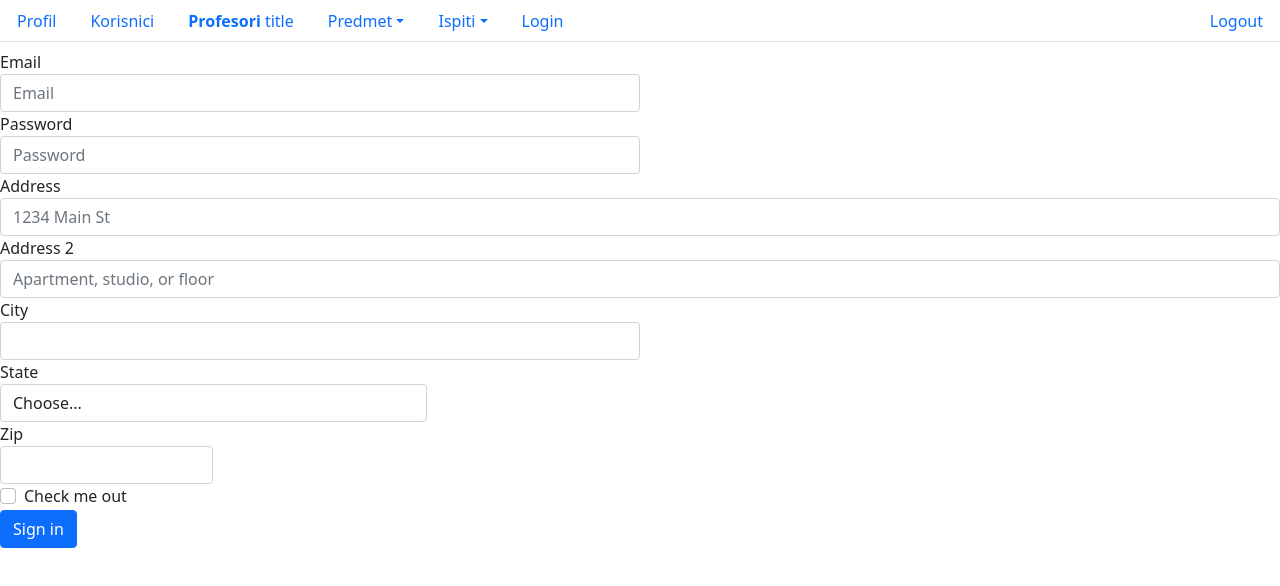
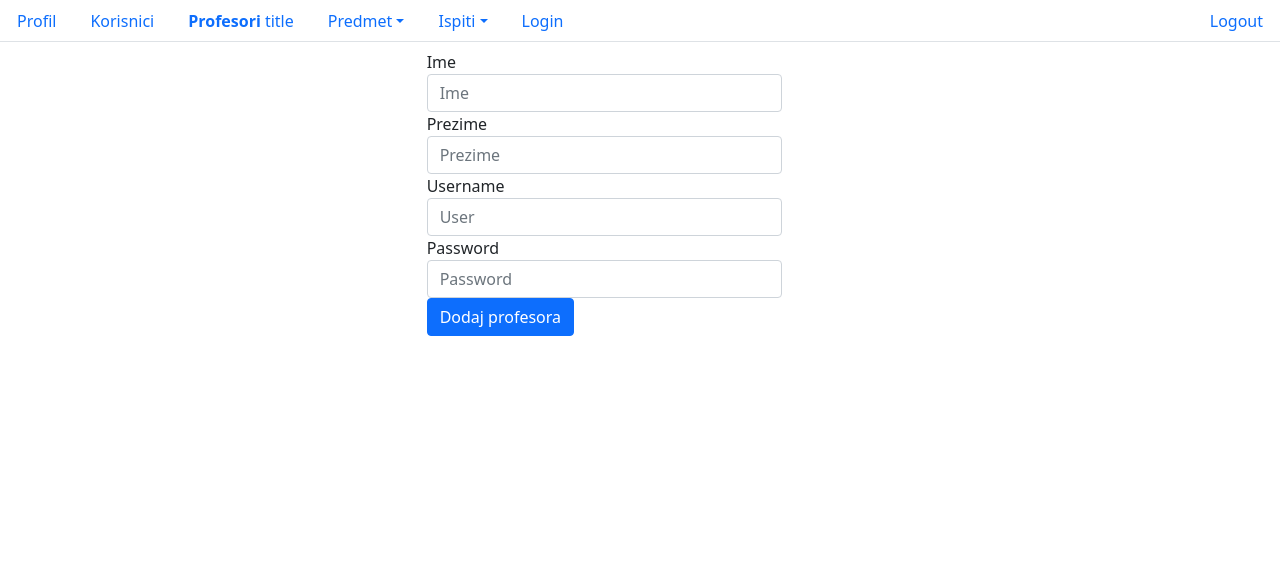
Before and after one commit to aleksandra49/eObrazovanje2022, an Angular app in the folder eObrazovanjeeFront/: page /addProfesor in a window 1280 px wide. Shown: the top 586 px of the page. Built offline with nearby package versions, Linux system fonts and the light colour scheme.

Commit message:
add profesor

```diff
--- a/eObrazovanjeeFront/src/app/app.module.ts
+++ b/eObrazovanjeeFront/src/app/app.module.ts
@@ -25,6 +25,7 @@ import { AddProfesorComponent } from './profesor/add-profesor/add-profesor/add-p
 import { PolaganjeIspitaComponent } from './polaganje-ispita/polaganje-ispita.component';
 import { PolaganjeService } from './polaganje-ispita/polaganje-ispita.service';
 import { LoginComponent } from './login/login.component';
+import { FormsModule } from '@angular/forms';
 // import {NgbPaginationModule, NgbAlertModule} from '@ng-bootstrap/ng-bootstrap';
 
 @NgModule({
@@ -47,6 +48,7 @@ import { LoginComponent } from './login/login.component';
     BrowserModule,
     AppRoutingModule,
     HttpClientModule,
+    FormsModule,
     NgbModule
   ],
   providers: [ProfesorService, KorisnikService, IspitService, IspitniRokService, StudentService, DokumentService, PolaganjeService],
--- a/eObrazovanjeeFront/src/app/profesor/add-profesor/add-profesor/add-profesor.component.html
+++ b/eObrazovanjeeFront/src/app/profesor/add-profesor/add-profesor/add-profesor.component.html
@@ -1,46 +1,27 @@
-<form>
+<div
+class="col-md-8 offset-md-2"
+>
   <div class="form-row">
-    <div class="form-group col-md-6">
-      <label for="inputEmail4">Email</label>
-      <input type="email" class="form-control" id="inputEmail4" placeholder="Email">
+    <div class="col-md-5 offset-md-3">
+      <label for="inputIme">Ime</label>
+      <input [(ngModel)]="ime" type="ime" class="form-control" id="inputIme" placeholder="Ime">
     </div>
-    <div class="form-group col-md-6">
-      <label for="inputPassword4">Password</label>
-      <input type="password" class="form-control" id="inputPassword4" placeholder="Password">
+    <div class="col-md-5 offset-md-3">
+      <label for="inputPrezime">Prezime</label>
+      <input [(ngModel)]="prezime" type="prezime" class="form-control" id="inputPrezime" placeholder="Prezime">
+    </div>
+    <div class="col-md-5 offset-md-3">
+      <label for="inputUser">Username</label>
+      <input [(ngModel)]="user" type="user" class="form-control" id="inputUser" placeholder="User">
+    </div>
+    <div class="col-md-5 offset-md-3">
+      <label for="inputPassword">Password</label>
+      <input [(ngModel)]="password" type="password" class="form-control" id="inputPassword" placeholder="Password">
     </div>
   </div>
-  <div class="form-group">
-    <label for="inputAddress">Address</label>
-    <input type="text" class="form-control" id="inputAddress" placeholder="1234 Main St">
-  </div>
-  <div class="form-group">
-    <label for="inputAddress2">Address 2</label>
-    <input type="text" class="form-control" id="inputAddress2" placeholder="Apartment, studio, or floor">
-  </div>
-  <div class="form-row">
-    <div class="form-group col-md-6">
-      <label for="inputCity">City</label>
-      <input type="text" class="form-control" id="inputCity">
-    </div>
-    <div class="form-group col-md-4">
-      <label for="inputState">State</label>
-      <select id="inputState" class="form-control">
-        <option selected>Choose...</option>
-        <option>...</option>
-      </select>
-    </div>
-    <div class="form-group col-md-2">
-      <label for="inputZip">Zip</label>
-      <input type="text" class="form-control" id="inputZip">
-    </div>
-  </div>
-  <div class="form-group">
-    <div class="form-check">
-      <input class="form-check-input" type="checkbox" id="gridCheck">
-      <label class="form-check-label" for="gridCheck">
-        Check me out
-      </label>
-    </div>
-  </div>
-  <button type="submit" class="btn btn-primary">Sign in</button>
-</form>
+
+  <div class="col-md-5 offset-md-3">
+  <button type="submit" class="btn btn-primary"
+   (click)="onSubmit()" >Dodaj profesora</button>
+  </div> <!-- [routerLink]="['/profesor']" -->
+</div>
--- a/eObrazovanjeeFront/src/app/profesor/add-profesor/add-profesor/add-profesor.component.ts
+++ b/eObrazovanjeeFront/src/app/profesor/add-profesor/add-profesor/add-profesor.component.ts
@@ -1,4 +1,5 @@
 import { Component, OnInit } from '@angular/core';
+import { ProfesorService } from '../../profesor.service';
 
 @Component({
   selector: 'app-add-profesor',
@@ -6,11 +7,26 @@ import { Component, OnInit } from '@angular/core';
   styleUrls: ['./add-profesor.component.css']
 })
 export class AddProfesorComponent implements OnInit {
+    ime = '';
+    prezime = '';
+    password = '';
+    user = '';
 
-
-  constructor() { }
+  constructor(private profesorService: ProfesorService) { }
 
   ngOnInit(): void {
   }
 
+  onSubmit() {
+    console.log('ime', this.ime);
+    console.log('prezime', this.prezime);
+    console.log('password', this.password);
+    console.log('user', this.user);
+
+    this.profesorService.saveProfesor()
+      .subscribe(data => {
+        console.log('data', data);
+      })
+  }
+
 }
--- a/eObrazovanjeeFront/src/app/profesor/profesor.service.ts
+++ b/eObrazovanjeeFront/src/app/profesor/profesor.service.ts
@@ -26,8 +26,18 @@ export class ProfesorService {
         return this.http.delete('/api/profesor/delete/' + id);
       }
       */
-      delete(id: number): Observable<HttpResponse<any>> {
+    delete(id: number): Observable<HttpResponse<any>> {
         const url = `${this.profesoriUrl}/${id}`;
         return this.http.delete<any>(url, {observe: 'response'});
     }
+
+    saveProfesor(): Observable<HttpResponse<any>> {
+        const url = `${this.profesoriUrl}`;
+
+        const body = {
+            ime: 'Petar', prezime: 'Medic', user: 'Pera', password: '12345'
+        };
+
+        return this.http.post<any>(url, body , {observe: 'response'});
+    }
 }
```
Also changed, not shown: 1 other file (tests, documents, lock files or other folders).
